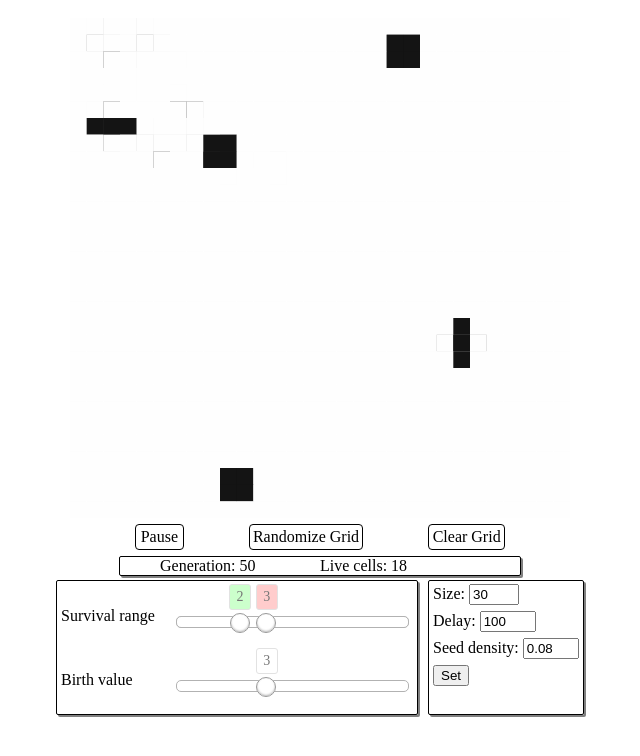
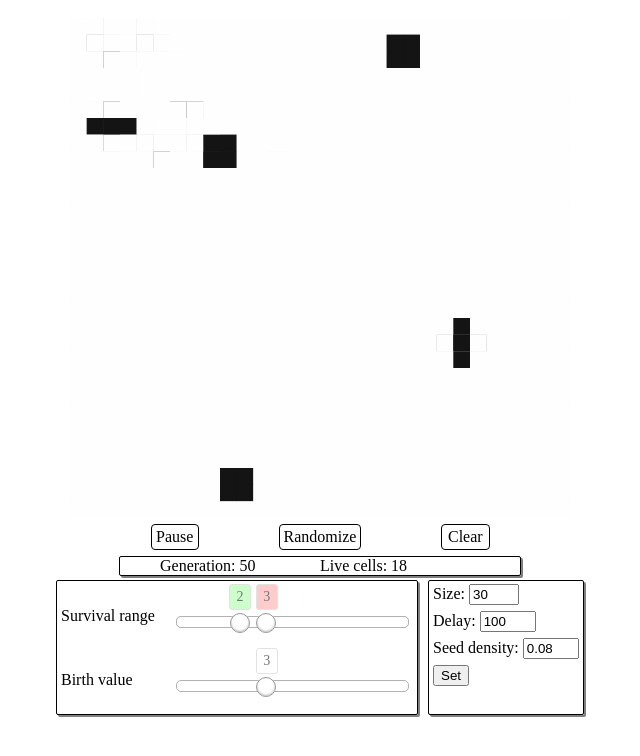
Before and after one commit to nrsyed/conway, a plain HTML site: page javascript/conway.html in a window 1280 px wide. Shown: the whole page, without its empty margins (320-960 px from the left). Drawn offline with Linux system fonts and the light colour scheme.

Commit message:
Change button text

```diff
--- a/javascript/conway.html
+++ b/javascript/conway.html
@@ -10,8 +10,8 @@
 
       <div class="controls">
         <span id="pause" class="button">Pause</span>
-        <span id="randomize" class="button">Randomize Grid</span>
-        <span id="clear" class="button">Clear Grid</span>
+        <span id="randomize" class="button">Randomize</span>
+        <span id="clear" class="button">Clear</span>
       </div>
 
       <div class="container counter-row">
```
